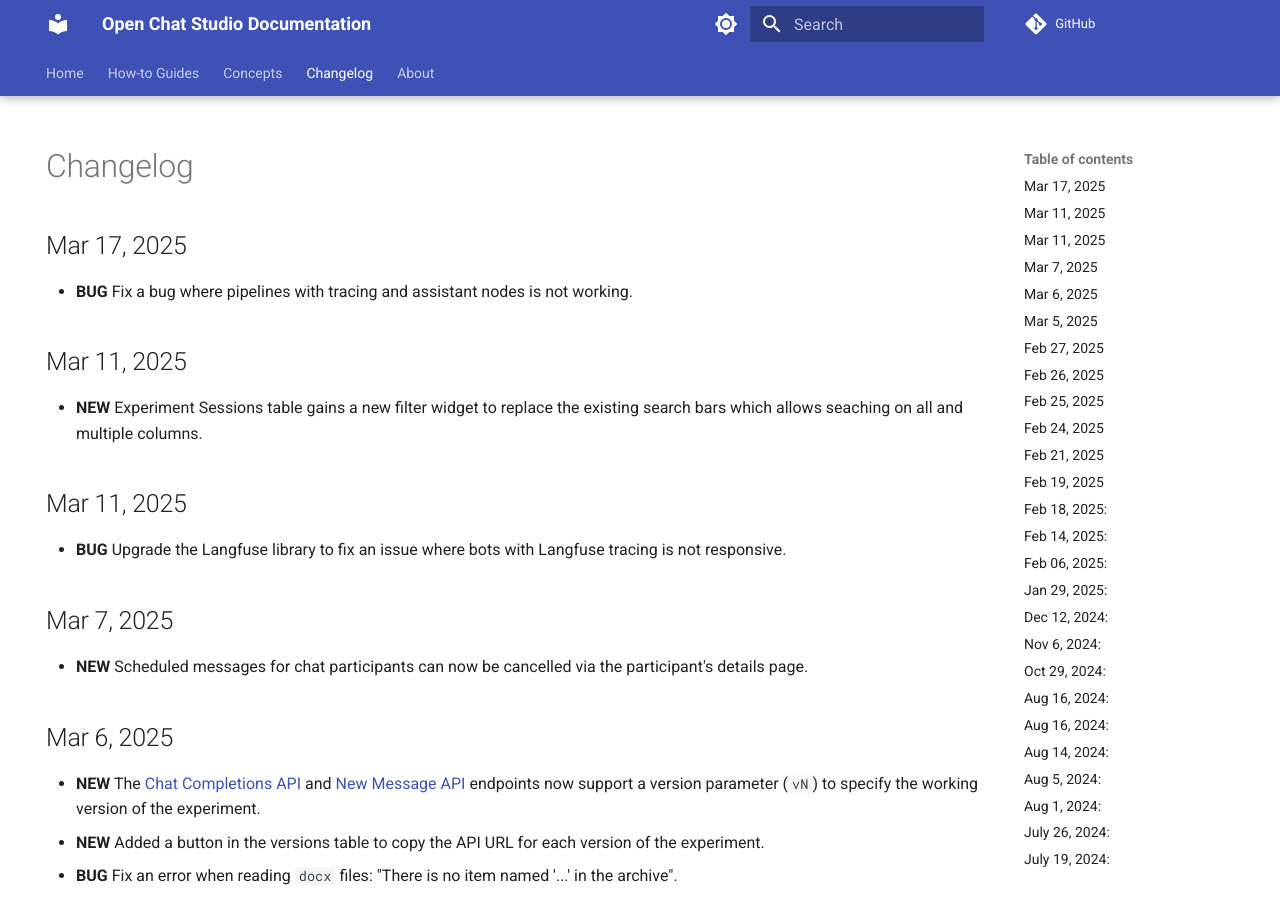
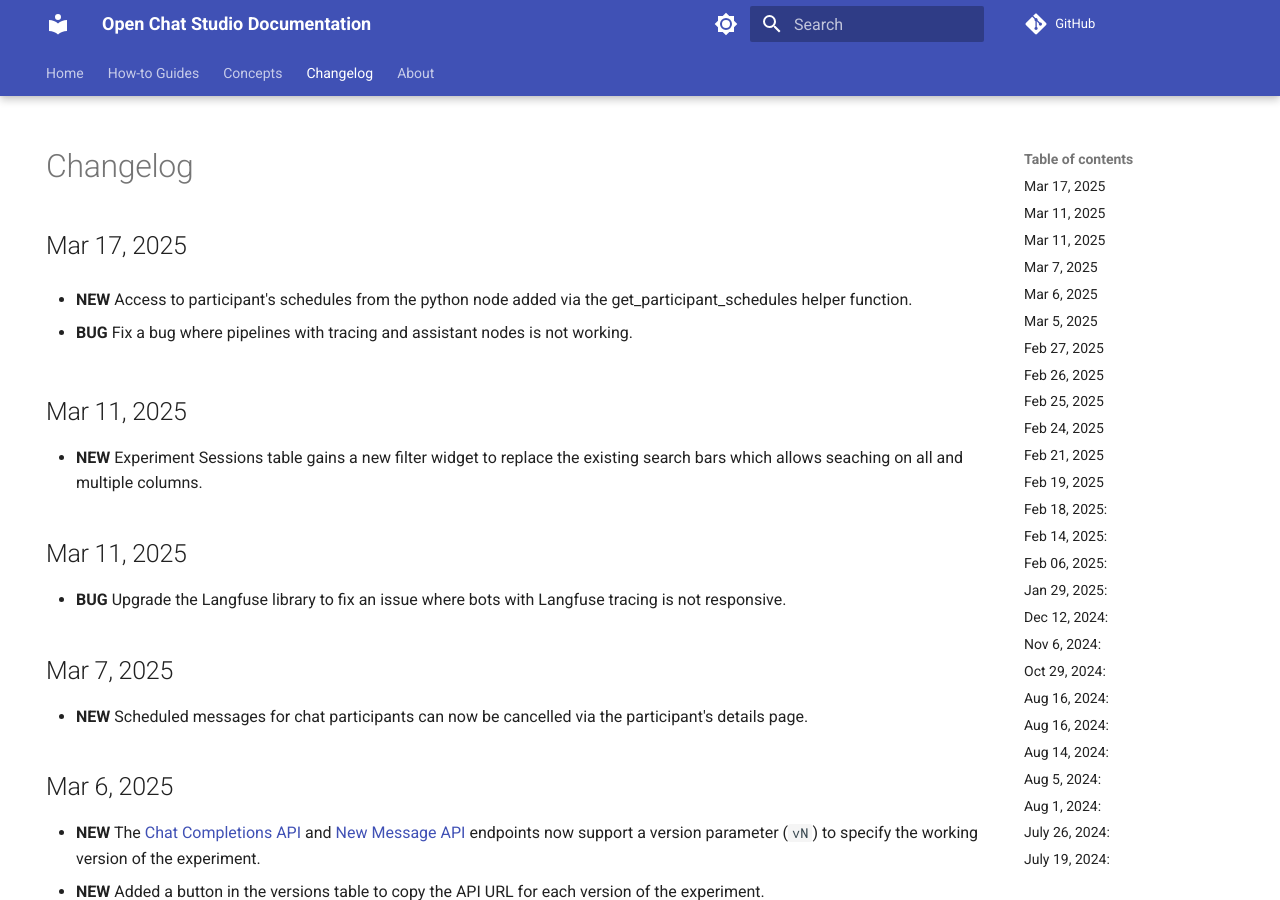
Before and after one commit to dimagi/open-chat-studio-docs, an MkDocs documentation site: the page built from docs/changelog.md, in a window 1280 px wide and 900 px high. Built offline with MkDocs 1.6.1 and Material for MkDocs 9.7.7, drawn with Linux system fonts in a browser that asks for light colours; emoji names are drawn with the system emoji font; a script that is not in the unit is left out; comment, search, counter and statistics services are not loaded.

Commit message:
add to changelog

```diff
--- a/docs/changelog.md
+++ b/docs/changelog.md
@@ -6,6 +6,8 @@ hide:
 # Changelog
 
 ## Mar 17, 2025
+* **NEW** Access to participant's schedules from the python node added via the get_participant_schedules helper function.
+
 * **BUG** Fix a bug where pipelines with tracing and assistant nodes is not working.
 
 ## Mar 11, 2025
```
